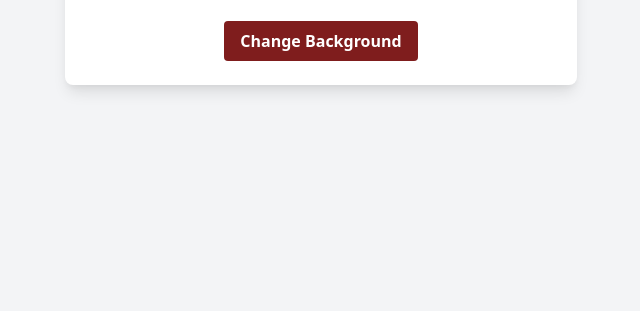
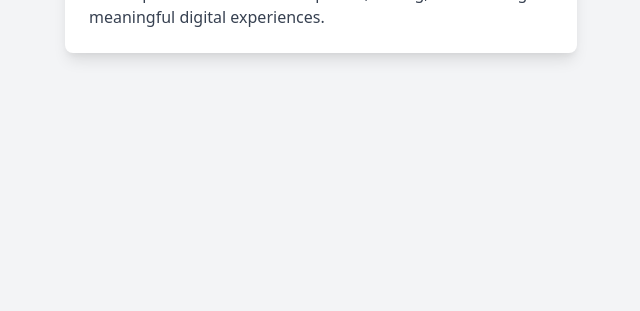
Before and after one commit to Irine-Theresa-Antony/aboutme, a website: page index.html in a window 1280 px wide. Shown: the part 489-800 px from the top of the page, without its empty margins (319-959 px from the left). Drawn offline with nearby package versions, Linux system fonts and the light colour scheme.

Commit message:
first commit

```diff
--- a/index.html
+++ b/index.html
@@ -16,19 +16,7 @@
             <h2 class="text-xl font-semibold mb-2 text-red-900">About Me</h2>
             <p class="text-gray-700 ">I am a Computer Science student currently pursuing my B.Tech at the Federal Institute of Science and Technology. I have a passion for web development, coding, and creating meaningful digital experiences.</p>
         </div>
-        <div class="text-center mt-6">
-            <button
-                class="bg-red-900 text-white font-bold py-2 px-4 rounded hover:bg-red-700 transition duration-300"
-                onclick="changeBackgroundColor()">
-                Change Background
-            </button>
         </div>
     </div>
-    <script>
-        function changeBackgroundColor() {
-            document.body.classList.toggle('bg-red-900');
-            document.body.classList.toggle('bg-gray-100');
-        }
-    </script>
 </body>
 </html>
```
